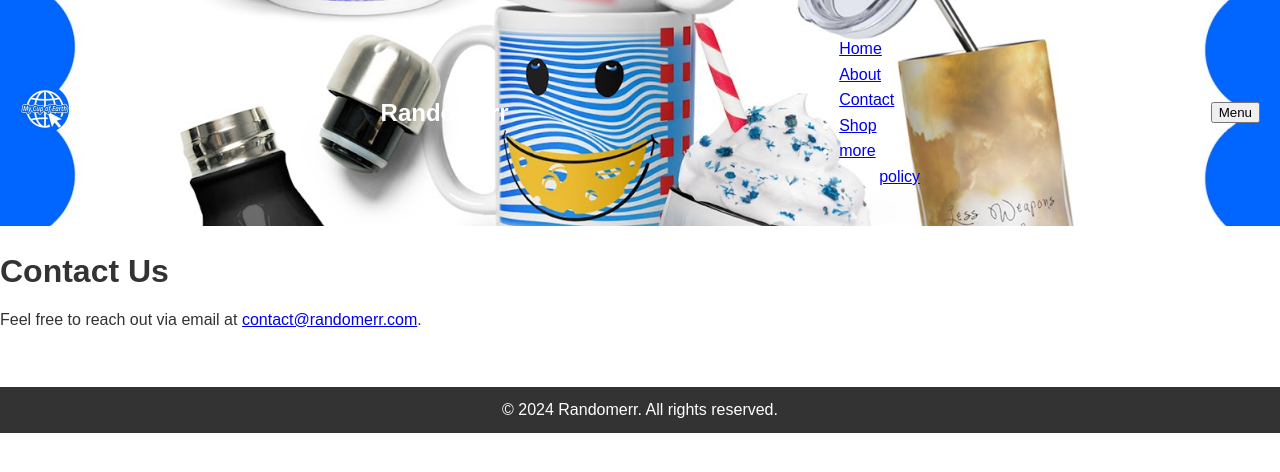
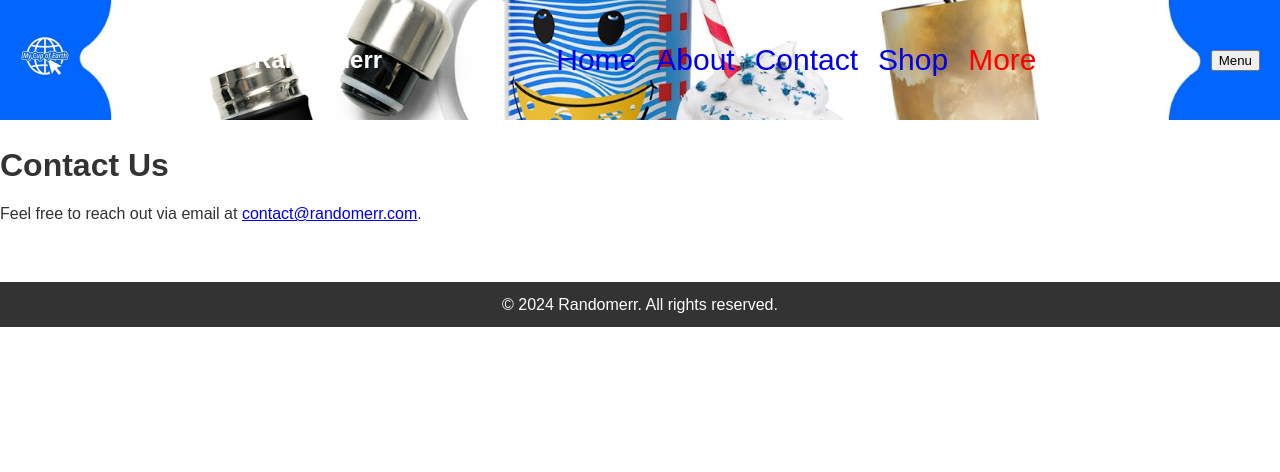
Before and after one commit to m-cochran/Randomerr, a Jekyll site: the page built from contact.md, in a window 1280 px wide. Shown: the top 472 px of the page. Built offline with Jekyll 4.4.1, drawn with Linux system fonts in a browser that asks for light colours.

Commit message:
Update styles.css

```diff
--- a/assets/css/styles.css
+++ b/assets/css/styles.css
@@ -36,63 +36,45 @@
   font-size: 24px; /* Adjust font size */
 }
 
-/* Navigation Styles */
-nav ul {
+.main-menu {
+  max-width: 800px;
+}
+.main-nav {
+  display: inline-flex;
+  padding: 0;
   list-style: none;
+}
+.main-nav li a {
+  padding: 10px;
+  text-transform: capitalize;
+  white-space: nowrap;
+  font-size: 30px;
+  font-family: sans-serif;
+  text-decoration: none;
+}
+.more-btn {
+  color: red;
+}
+.auto-nav-more {
+  position: relative;
+}
+.auto-nav-more-list {
+  position: absolute;
+  right: 0;
+  opacity: 0;
+  visibility: hidden;
+  transition: 0.2s;
+  text-align: right;
   padding: 0;
-  margin: 0;
-  display: flex;
+  list-style: none;
+  background: grey;
+  border-radius: 4px;
+}
+.auto-nav-more:hover .auto-nav-more-list {
+  opacity: 1;
+  visibility: visible;
 }
 
-nav ul li {
-  margin: 0 15px;
-}
-
-nav a {
-  color: #0066ff;
-  text-decoration: none;
-  font-weight: bold;
-}
-
-/* Dropdown Menu for Small Screens */
-.menu-icon {
-  display: none;
-  cursor: pointer;
-  font-size: 24px;
-  color: #fff;
-}
-
-@media (max-width: 548px) {
-  nav ul {
-    display: none;
-    flex-direction: column;
-    width: 100%;
-    position: absolute;
-    top: 50px;
-    left: 0;
-    background-color: rgba(0, 0, 0, 0.8);
-    z-index: 1000;
-  }
-
-  nav ul li {
-    text-align: center;
-    padding: 10px 0;
-    margin: 0;
-  }
-
-  nav ul li a {
-    color: #fff;
-  }
-
-  .menu-icon {
-    display: block;
-  }
-}
-
-/* Show the navigation links when the menu icon is clicked */
-.nav-open nav ul {
-  display: flex;
-}
 
 /* Main Content Styles */
 main {
```
